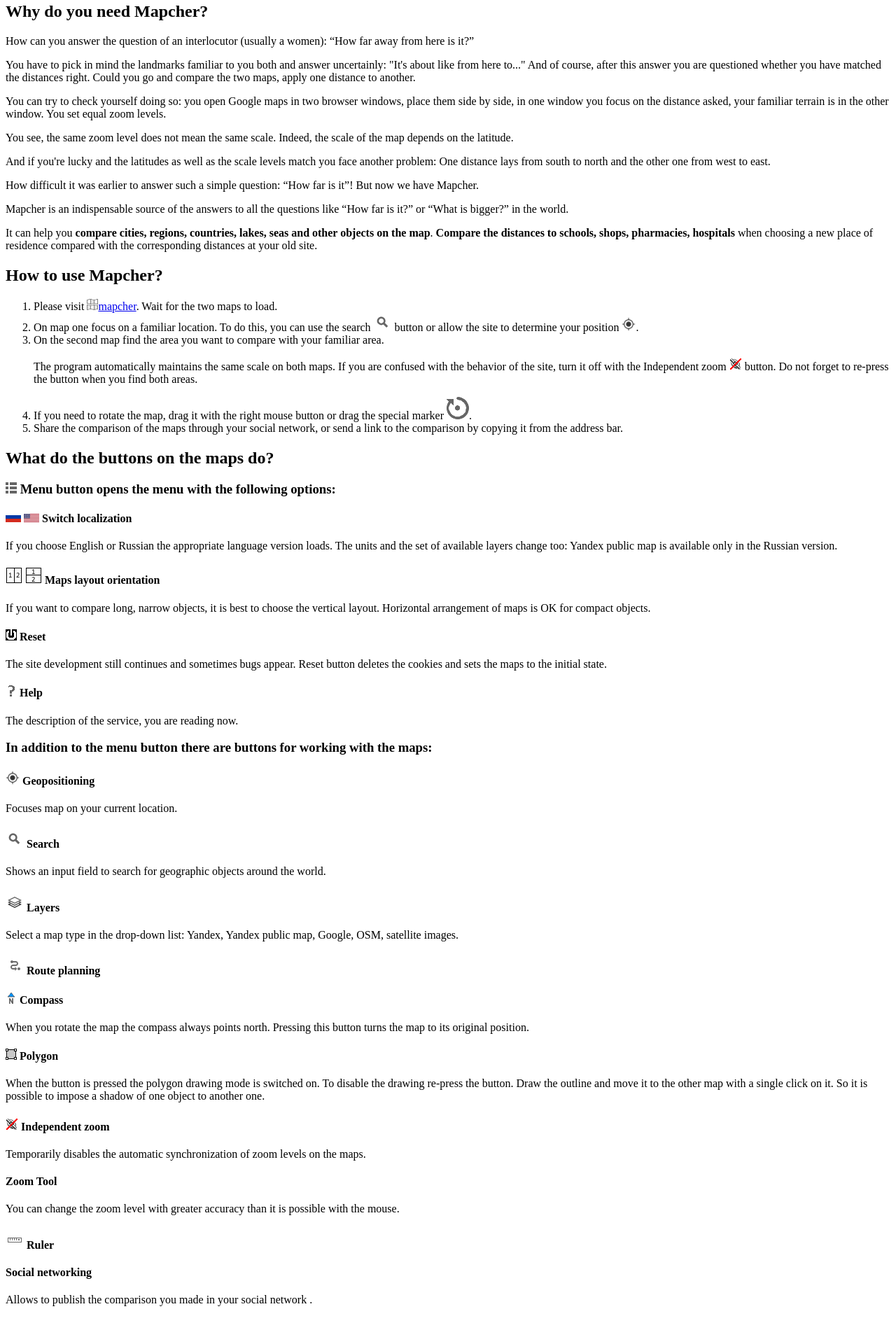
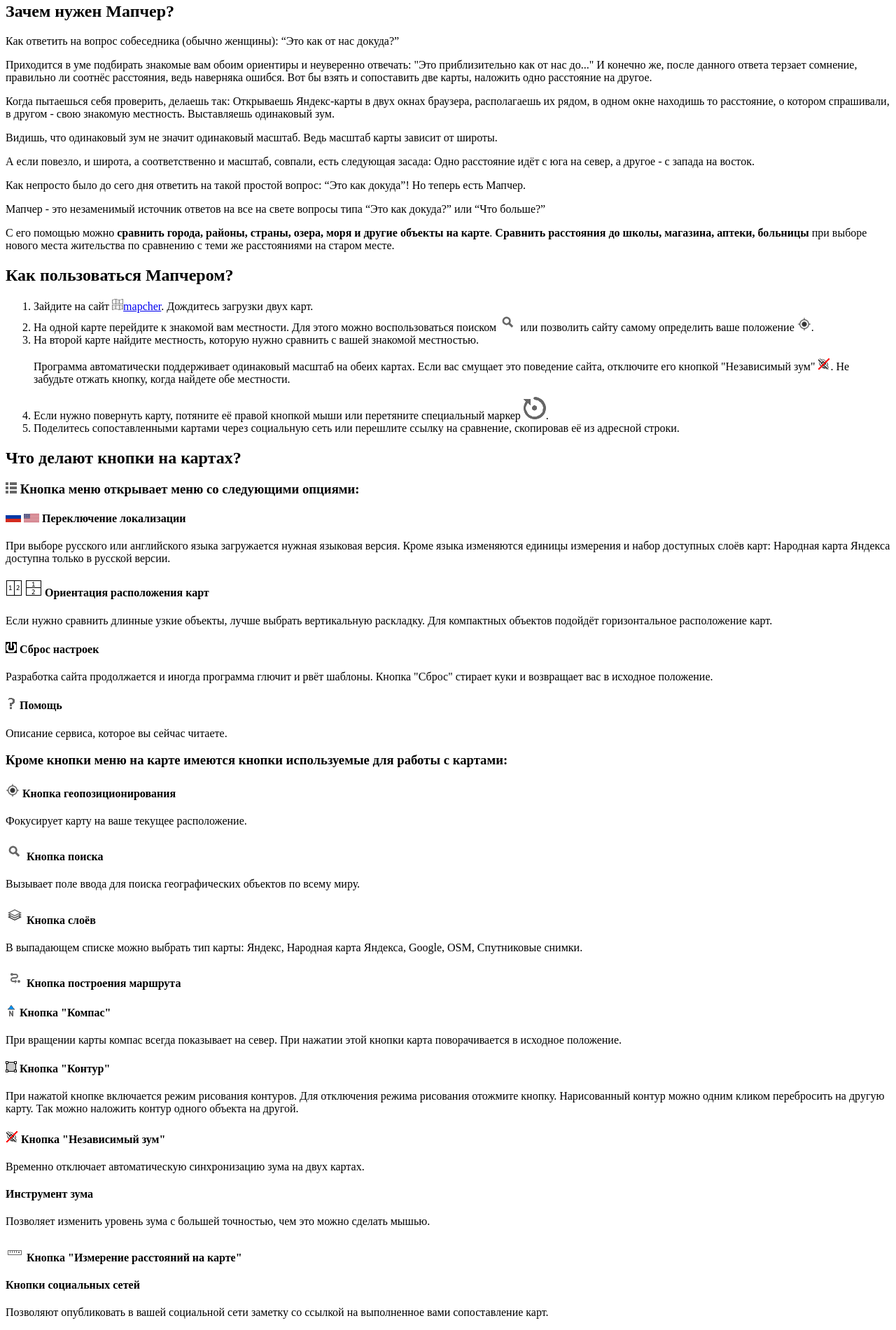
Before and after one commit to mapcher/mapcher.github.io, a plain HTML site: page ru/index.html in a window 1280 px wide. Shown: the part 695-2595 px from the top of the page at 70% size. Drawn offline with Linux system fonts and the light colour scheme.

Commit message:
second commit

```diff
--- a/ru/index.html
+++ b/ru/index.html
@@ -5,49 +5,49 @@
 <meta name="viewport" content="width=device-width, initial-scale=1">
 <link rel="shortcut icon" type="image/png" href="../img/favicon.png">
 <title>Mapcher 2.0</title>
-<meta name="keywords" content="two maps side-by-side compare bigger sea lake city country geographic objects">
-<meta name="description" content="Mapcher is a tool for visual comparison of remote geographical objects and distances. Two maps side by side help you to answer the questions &#39;How far is it?&#39; and &#39;What is bigger?&#39;">
+<meta name="keywords" content="две карты рядом сравнить сопоставить больше море озеро город страна географический объект">
+<meta name="description" content="Мапчер - инструмент для визуального сравнения удаленных географических объектов и расстояний. Две карты рядом помогают ответить на вопросы &#39;Это как докуда?&#39; и &#39;Что больше?&#39;">
 <meta name="robots" content="all">
 <meta name="author" content="Mapcher">
 <meta name="copyright" content="Mapcher 2015-2020">
 </head>
 <body>
-<p>English
-	<a href="../ru/index.html">Русский</a>
+<p>
+	<a href="../en/index.html">English</a> Русский
 </p>
-<h1>Welcome to <a href="../index.html#l=en">Mapcher 2.0</a></h1>
-<p>Read this document to get familiar with Mapcher.</p>
-<h2>What is Mapcher?</h2>
-<p>Mapcher is a tool for <strong>visual comparison of remote objects and distances</strong>.</p>
-<h3>Technically Mapcher is:</h3>
+<h1>Добро пожаловать на <a href="../index.html#l=ru">Mapcher 2.0</a></h1>
+<p>Прочтите этот документ для ознакомления с Мапчером.</p>
+<h2>Что такое Мапчер?</h2>
+<p>Мапчер или Мэпчер - инструмент для <strong>визуального сравнения удаленных географических объектов и расстояний</strong>.</p>
+<h3>Технически Мапчер - это:</h3>
 <ol>
-<li><strong>Two Google maps</strong> or Yandex maps, arranged side by side in a single window</li>
-<li><strong>The same scales</strong> are automatically maintained in both maps</li>
-<li>These Google and Yandex <strong>maps can be rotated</strong></li>
+<li><strong>Две карты Google maps</strong> или Yandex maps, расположенные рядом в одном окне</li>
+<li>У двух этих карт автоматически поддерживается <strong>одинаковый масштаб</strong></li>
+<li>Эти google- и яндекс-<strong>карты можно вращать</strong></li>
 </ol>
-<img src="../img/SPBonMSK.png" alt="The shadow of St. Petersburg over Moscow">
+<img src="../img/SPBonMSK.png" alt="Тень Санкт-Петербурга над Москвой">
 
-<h2>Why do you need Mapcher?</h2>
+<h2>Зачем нужен Мапчер?</h2>
 
-<p>How can you answer the question of an interlocutor (usually a women): <q>How far away from here is it?</q></p>
-<p>You have to pick in mind the landmarks familiar to you both and answer uncertainly: "It's about like from here to..." And of course, after this answer you are questioned whether you have matched the distances right. Could you go and compare the two maps, apply one distance to another.</p>
-<p>You can try to check yourself doing so: you open Google maps in two browser windows, place them side by side, in one window you focus on the distance asked, your familiar terrain is in the other window. You set equal zoom levels.</p>
-<p>You see, the same zoom level does not mean the same scale. Indeed, the scale of the map depends on the latitude.</p>
-<p>And if you're lucky and the latitudes as well as the scale levels match you face another problem: One distance lays from south to north and the other one from west to east.</p>
-<p>How difficult it was earlier to answer such a simple question: <q>How far is it</q>! But now we have Mapcher.</p>
-<p>Mapcher is an indispensable source of the answers to all the questions like <q>How far is it?</q> or <q>What is bigger?</q> in the world.</p>
-<p>It can help you <strong>compare cities, regions, countries, lakes, seas and other objects on the map</strong>. <strong>Compare the distances to schools, shops, pharmacies, hospitals</strong> when choosing a new place of residence compared with the corresponding distances at your old site.</p>
+<p>Как ответить на вопрос собеседника (обычно женщины): <q>Это как от нас докуда?</q></p>
+<p>Приходится в уме подбирать знакомые вам обоим&nbsp;ориентиры и неуверенно&nbsp;отвечать: "Это приблизительно как от нас до..." И конечно же, после данного ответа терзает сомнение, правильно ли соотнёс расстояния, ведь наверняка ошибся. Вот бы взять и сопоставить&nbsp;две карты, наложить одно расстояние на другое.</p>
+<p>Когда пытаешься себя проверить, делаешь так: Открываешь Яндекс-карты в двух окнах браузера, располагаешь их рядом, в одном окне находишь то расстояние, о&nbsp;котором спрашивали, в другом - свою знакомую местность. Выставляешь одинаковый зум.</p>
+<p>Видишь, что одинаковый зум не значит одинаковый масштаб. Ведь масштаб карты зависит от широты.</p>
+<p>А если повезло, и широта, а соответственно и масштаб, совпали, есть следующая засада: Одно расстояние идёт с юга на север, а другое - с запада на восток.</p>
+<p>Как непросто было до сего дня ответить на такой простой вопрос: <q>Это как докуда</q>! Но теперь есть Мапчер.</p>
+<p>Мапчер - это незаменимый источник ответов на все на свете вопросы типа <q>Это как докуда?</q> или <q>Что больше?</q> </p>
+<p>С его помощью можно <strong>сравнить города, районы, страны, озера, моря и другие объекты на карте</strong>. <strong>Сравнить расстояния до школы, магазина, аптеки, больницы</strong> при выборе нового места жительства по сравнению с теми же расстояниями на старом месте.</p>
 
-<h2>How to use Mapcher?</h2>
+<h2>Как пользоваться Мапчером?</h2>
 
 <ol>
-<li>Please visit <a href="../#l=en"><img src="../img/favicon.png">mapcher</a>. Wait for the two maps to load.</li>
-<li>On map one focus on a familiar location. To do this, you can use the search <img src="../img/search.svg"> button or allow the site to determine your position <img src="../img/geolocation.png">.</li>
-<li>On the second map find the area you want to compare with your familiar area.</li>
-<p>The program automatically maintains the same scale on both maps. If you are confused with the behavior of the site, turn it off with the Independent zoom <img src="../img/unlinkZooms.png"> button. Do not forget to re-press the button when you find both areas.</p>
-<li>If you need to rotate the map, drag it with the right mouse button or drag the special marker <img src="../img/handle.png">.</li>
+<li>Зайдите на сайт <a href="../#l=ru"><img src="../img/favicon.png">mapcher</a>. Дождитесь загрузки двух карт.</li>
+<li>На одной карте перейдите к знакомой вам местности. Для этого можно воспользоваться поиском <img src="../img/search.svg"> или позволить сайту самому определить ваше положение <img src="../img/geolocation.png">.</li>
+<li>На второй карте найдите местность, которую нужно сравнить с вашей знакомой местностью.</li>
+<p>Программа автоматически поддерживает одинаковый масштаб на обеих картах. Если вас смущает это поведение сайта, отключите его кнопкой "Независимый зум" <img src="../img/unlinkZooms.png">. Не забудьте отжать кнопку, когда найдете обе местности.</p>
+<li>Если нужно повернуть карту, потяните её правой кнопкой мыши или перетяните специальный маркер <img src="../img/handle.png">.</li>
 <script type="text/javascript" src="../js/share.js" charset="utf-8"></script>
-<li>Share the comparison of the maps through your social network, or send a link to the comparison by copying it from the address bar.</li>
+<li>Поделитесь сопоставленными картами через социальную сеть или перешлите ссылку на сравнение, скопировав её из адресной строки.</li>
 </ol>
 <script language="JavaScript" type="text/javascript">
 	new Ya.share({
@@ -57,9 +57,9 @@
                 'border': false,
                 'quickServices': ['facebook', 'vkontakte', 'odnoklassniki']
             },
-            l10n:'en',
-            title: 'Mapcher.com - Visual comparison of geographical objects and distances',
-            description: 'Mapcher.com - compare cities, countries, seas, lakes, parks, squares, etc.',
+            l10n:'ru',
+            title: 'Mapcher.com - Визуальное сравнение географических объектов и расстояний',
+            description:'Mapcher.com - Сравните города, страны, моря, озера, парки, площади и т.п.',
             popupStyle: {
                 blocks: ['facebook', 'vkontakte', 'odnoklassniki',
 						'gplus',
@@ -75,44 +75,44 @@
             },
             serviceSpecific: {
                 twitter: {
-                    title: 'Mapcher.com - Visual comparison of geographical objects and distances. #mapcher'
+                    title: 'Mapcher.com - Визуальное сравнение географических объектов и расстояний. #mapcher'
                }
         }
 	});
 </script>
-<h2>What do the buttons on the maps do?</h2>
+<h2>Что делают кнопки на картах?</h2>
 
-<h3><img src="../img/menu.png"> Menu button opens the menu with the following options:</h3>
-<h4><img src="../img/ru.png"> <img src="../img/en.png"> Switch localization</h4>
-<p>If you choose English or Russian the appropriate language version loads. The units and the set of available layers change too: Yandex public map is available only in the Russian version.</p>
-<h4><img src="../img/horizontal.png"> <img src="../img/vertical.png"> Maps layout orientation</h4>
-<p>If you want to compare long, narrow objects, it is best to choose the vertical layout. Horizontal arrangement of maps is OK for compact objects.</p>
-<h4><img src="../img/reset.png" style="background-color: black"> Reset</h4>
-<p>The site development still continues and sometimes bugs appear. Reset button deletes the cookies and sets the maps to the initial state.</p>
-<h4><img src="../img/help.png"> Help</h4>
-<p>The description of the service, you are reading now.</p>
-<h3>In addition to the menu button there are buttons for working with the maps:</h3>
-<h4><img src="../img/geolocation.png"> Geopositioning</h4>
-<p>Focuses map on your current location.</p>
-<h4><img src="../img/search.svg"> Search</h4>
-<p>Shows an input field to search for geographic objects around the world.</p>
-<h4><img src="../img/layers.svg"> Layers</h4>
-<p>Select a map type in the drop-down list: Yandex, Yandex public map, Google, OSM, satellite images.</p>
-<h4><img src="../img/route.svg"> Route planning</h4>
-<h4><img src="../img/compass.png"> Compass</h4>
-<p>When you rotate the map the compass always points north. Pressing this button turns the map to its original position.</p><p>
-</p><h4><img src="../img/contour.png"> Polygon</h4>
-<p>When the button is pressed the polygon drawing mode is switched on. To disable the drawing re-press the button. Draw the outline and move it to the other map with a single click on it. So it is possible to impose a shadow of one object to another one.</p>
-<h4><img src="../img/unlinkZooms.png"> Independent zoom</h4>
-<p>Temporarily disables the automatic synchronization of zoom levels on the maps.</p>
-<h4>Zoom Tool</h4>
-<p>You can change the zoom level with greater accuracy than it is possible with the mouse.</p>
-<h4><img src="../img/ruler.svg"> Ruler</h4>
-<h4><span id="ya_share2"> Social networking</h4>
-<p>Allows to publish the comparison you made in your social network .</p>
+<h3><img src="../img/menu.png"> Кнопка меню открывает меню со следующими опциями:</h3>
+<h4><img src="../img/ru.png"> <img src="../img/en.png"> Переключение локализации</h4>
+<p>При выборе русского или английского языка загружается нужная языковая версия. Кроме языка изменяются единицы измерения и набор доступных слоёв карт: Народная карта Яндекса доступна только в русской версии.</p>
+<h4><img src="../img/horizontal.png"> <img src="../img/vertical.png"> Ориентация расположения карт</h4>
+<p>Если нужно сравнить длинные узкие объекты, лучше выбрать вертикальную раскладку. Для компактных объектов подойдёт горизонтальное расположение карт.</p>
+<h4><img src="../img/reset.png" style="background-color:black"> Сброс настроек</h4>
+<p>Разработка сайта продолжается и иногда программа глючит и рвёт шаблоны. Кнопка "Сброс" стирает куки и возвращает вас в исходное положение.</p>
+<h4><img src="../img/help.png"> Помощь</h4>
+<p>Описание сервиса, которое вы сейчас читаете.</p>
+<h3>Кроме кнопки меню на карте имеются кнопки используемые для работы с картами:</h3>
+<h4><img src="../img/geolocation.png"> Кнопка геопозиционирования</h4>
+<p>Фокусирует карту на ваше текущее расположение.</p>
+<h4><img src="../img/search.svg"> Кнопка поиска</h4>
+<p>Вызывает поле ввода для поиска географических объектов по всему миру.</p>
+<h4><img src="../img/layers.svg"> Кнопка слоёв</h4>
+<p>В выпадающем списке можно выбрать тип карты: Яндекс, Народная карта Яндекса, Google, OSM, Спутниковые снимки.</p>
+<h4><img src="../img/route.svg"> Кнопка построения маршрута</h4>
+<h4><img src="../img/compass.png"> Кнопка "Компас"</h4>
+<p>При вращении карты компас всегда показывает на север. При нажатии этой кнопки карта поворачивается в исходное положение.</p><p>
+</p><h4><img src="../img/contour.png"> Кнопка "Контур"</h4>
+<p>При нажатой кнопке включается режим рисования контуров. Для отключения режима рисования отожмите кнопку. Нарисованный контур можно одним кликом перебросить на другую карту. Так можно наложить контур одного объекта на другой.</p>
+<h4><img src="../img/unlinkZooms.png"> Кнопка "Независимый зум"</h4>
+<p>Временно отключает автоматическую синхронизацию зума на двух картах.</p>
+<h4>Инструмент зума</h4>
+<p>Позволяет изменить уровень зума с большей точностью, чем это можно сделать мышью.</p>
+<h4><img src="../img/ruler.svg"> Кнопка "Измерение расстояний на карте"</h4>
+<h4><span id="ya_share2"> Кнопки социальных сетей</h4>
+<p>Позволяют опубликовать в вашей социальной сети заметку со ссылкой на выполненное вами сопоставление карт.</p>
 
 <div id="metrica" class="metrica">
-<!-- Yandex.Metrika counter --><script type="text/javascript">(function (d, w, c) { (w[c] = w[c] || []).push(function() { try { w.yaCounter29210735 = new Ya.Metrika({id:29210735, clickmap:true, trackLinks:true, accurateTrackBounce:true, trackHash:true}); } catch(e) { } }); var n = d.getElementsByTagName("script")[0], s = d.createElement("script"), f = function () { n.parentNode.insertBefore(s, n); }; s.type = "text/javascript"; s.async = true; s.src = (d.location.protocol == "https:" ? "https:" : "http:") + "//web.archive.org/web/20160217213948/http://mc.yandex.ru/metrika/watch.js"; if (w.opera == "[object Opera]") { d.addEventListener("DOMContentLoaded", f, false); } else { f(); } })(document, window, "yandex_metrika_callbacks");</script><noscript><div><img src="//web.archive.org/web/20160217213948im_/http://mc.yandex.ru/watch/29210735" style="position:absolute; left:-9999px;" alt=""/></div></noscript><!-- /Yandex.Metrika counter -->
+<!-- Yandex.Metrika counter --><script type="text/javascript">(function (d, w, c) { (w[c] = w[c] || []).push(function() { try { w.yaCounter29210735 = new Ya.Metrika({id:29210735, clickmap:true, trackLinks:true, accurateTrackBounce:true, trackHash:true}); } catch(e) { } }); var n = d.getElementsByTagName("script")[0], s = d.createElement("script"), f = function () { n.parentNode.insertBefore(s, n); }; s.type = "text/javascript"; s.async = true; s.src = (d.location.protocol == "https:" ? "https:" : "http:") + "//web.archive.org/web/20150708171605/http://mc.yandex.ru/metrika/watch.js"; if (w.opera == "[object Opera]") { d.addEventListener("DOMContentLoaded", f, false); } else { f(); } })(document, window, "yandex_metrika_callbacks");</script><noscript><div><img src="//web.archive.org/web/20150708171605im_/http://mc.yandex.ru/watch/29210735" style="position:absolute; left:-9999px;" alt=""/></div></noscript><!-- /Yandex.Metrika counter -->
 				</div>
 
 </body>
```
